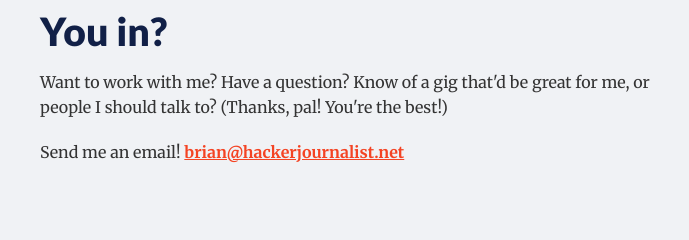
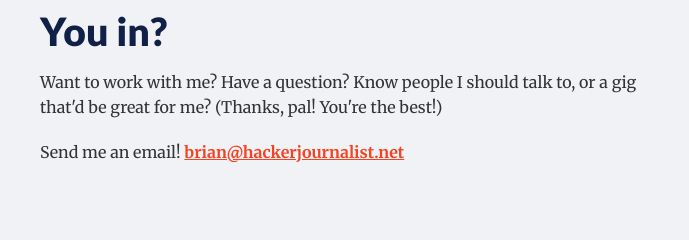
Before and after one commit to brianboyer/brianboyer.net, an Eleventy site: page _src/index.md in a window 1280 px wide. Shown: the part 3388-3628 px from the top of the page, 280-969 px from the left. Built offline with nearby package versions, Linux system fonts and the light colour scheme; Eleventy itself is replaced by a stand-in of ours; files that its build step writes are made by us from their sources.

Commit message:
more copy edits

```diff
--- a/_src/_templates/base.njk
+++ b/_src/_templates/base.njk
@@ -53,7 +53,7 @@
 		<main>
     	{{ content | safe }}
 			<h2 id="contact">You in?</h2>
-			<p>Want to work with me? Have a question? Know of a gig that'd be great for me, or people I should talk to? (Thanks, pal! You're the best!)</p>
+			<p>Want to work with me? Have a question? Know people I should talk to, or a gig that'd be great for me? (Thanks, pal! You're the best!)</p>
 			<p>Send me an email! <a href=mailto:"brian@hackerjournalist.net">brian@hackerjournalist.net</a></p>
 		</main>
 		<footer>
```
